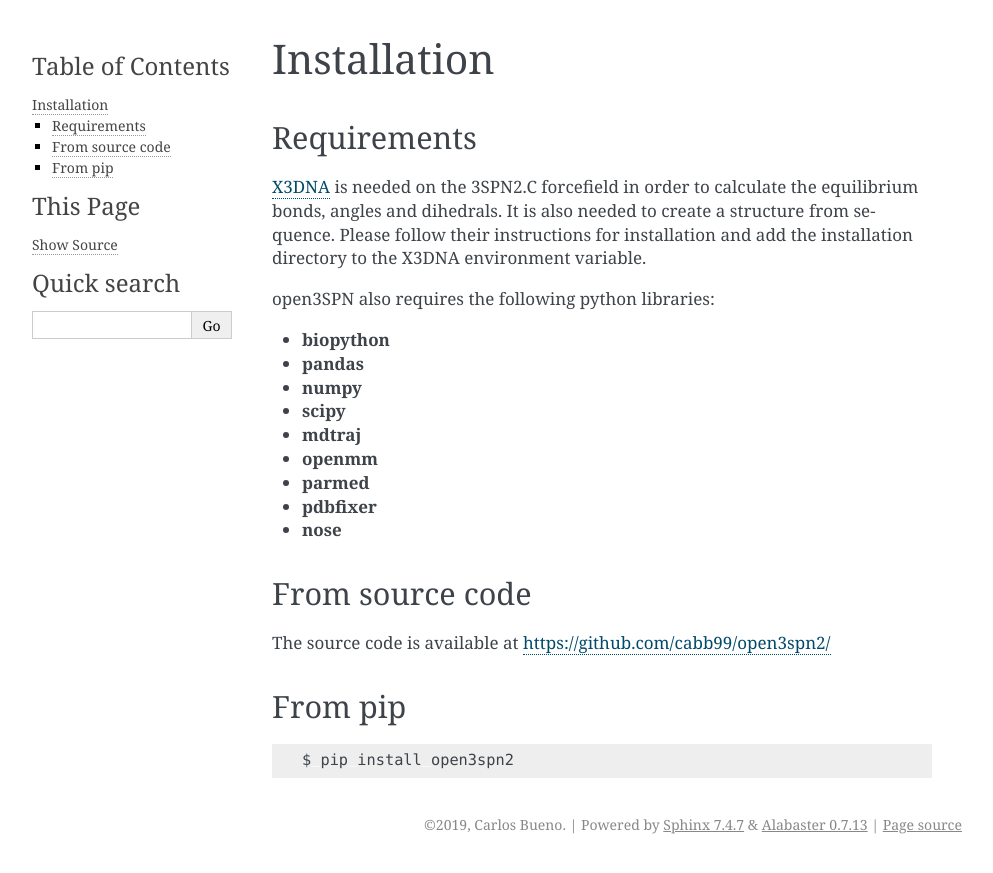
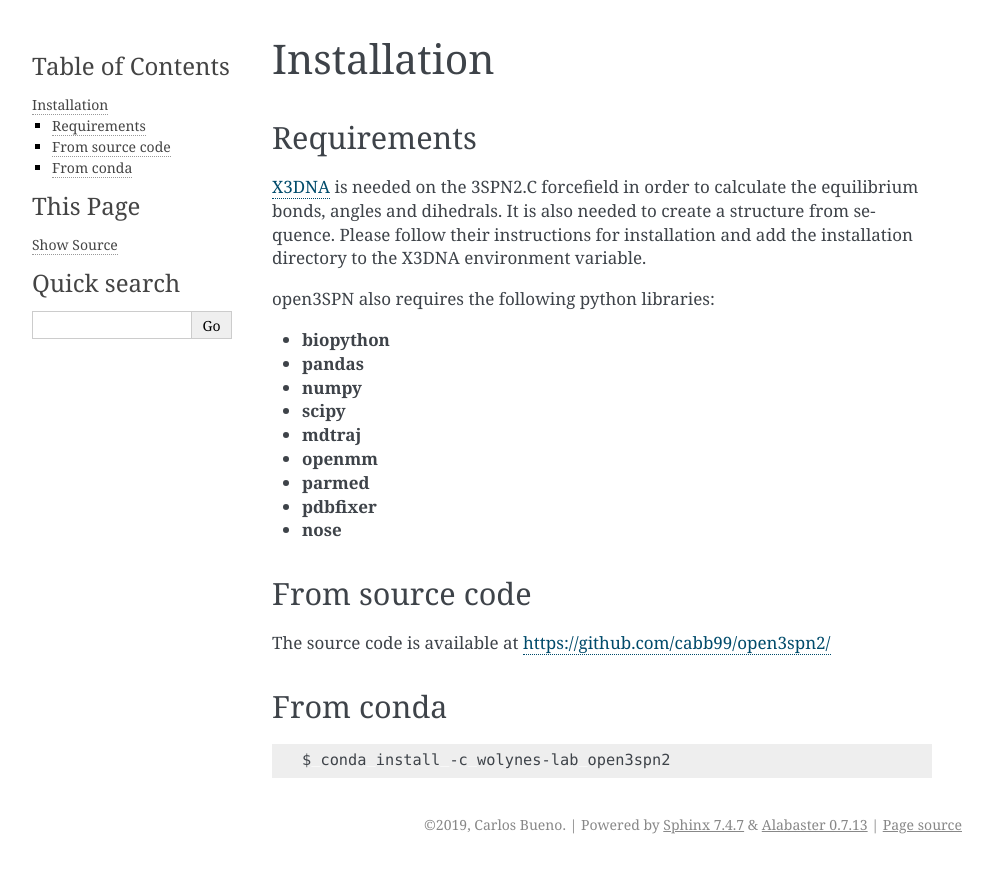
Before and after one commit to cabb99/open3spn2, a Sphinx documentation site: the page built from docs/source/installation.rst, in a window 1280 px wide. Shown: the top 873 px of the page, without its empty margins (148-1141 px from the left). Built offline with Sphinx 7.4.7, drawn with Linux system fonts in a browser that asks for light colours.

Commit message:
Sets default installation to conda

```diff
--- a/docs/source/installation.rst
+++ b/docs/source/installation.rst
@@ -23,11 +23,11 @@ From source code
 The source code is available at https://github.com/cabb99/open3spn2/
 
 
-From pip
+From conda
 --------
 
 .. code-block:: bash
 
-    $ pip install open3spn2
+    $ conda install -c wolynes-lab open3spn2
 
 .. _X3DNA: https://x3dna.org/
```
